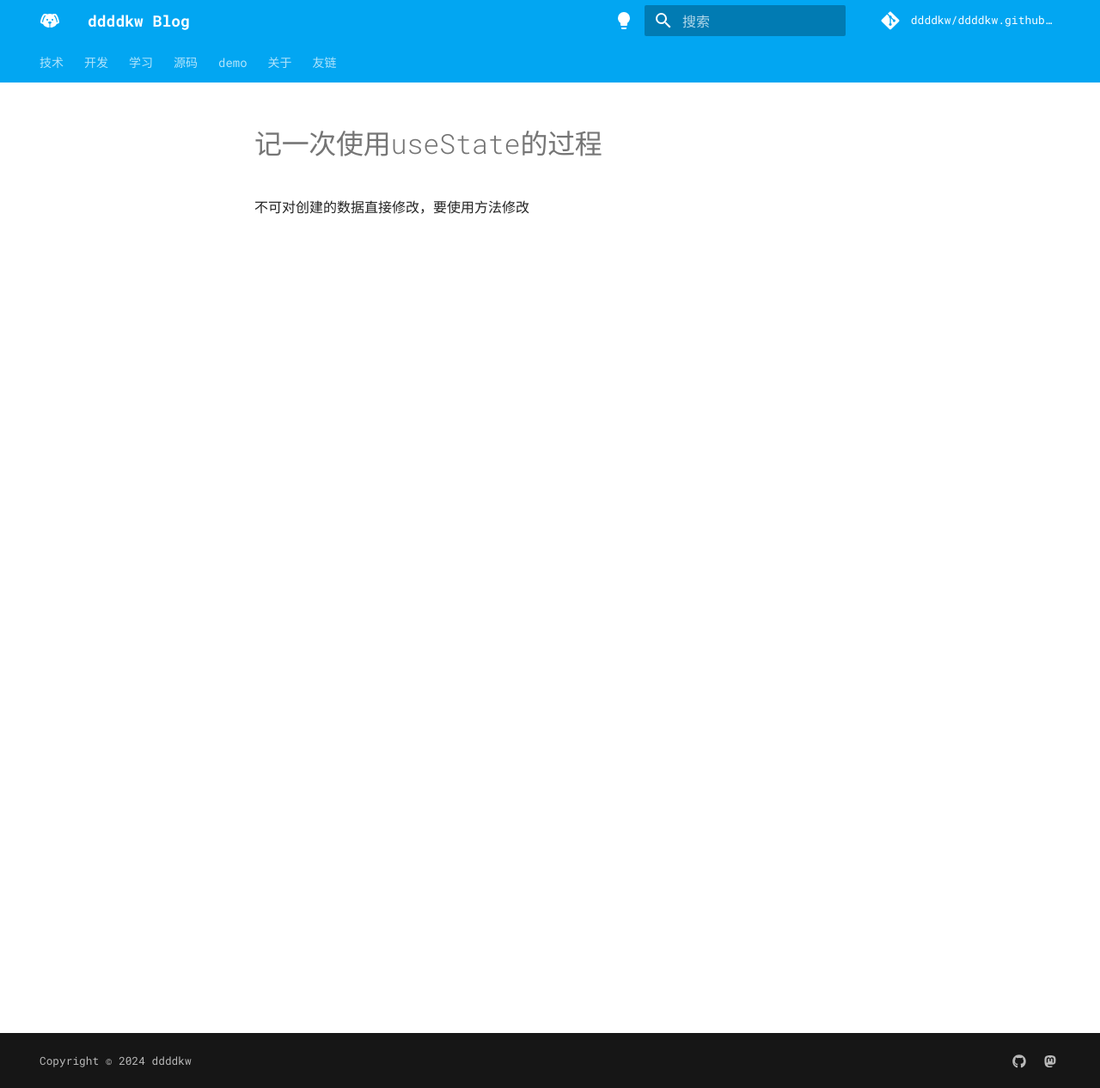
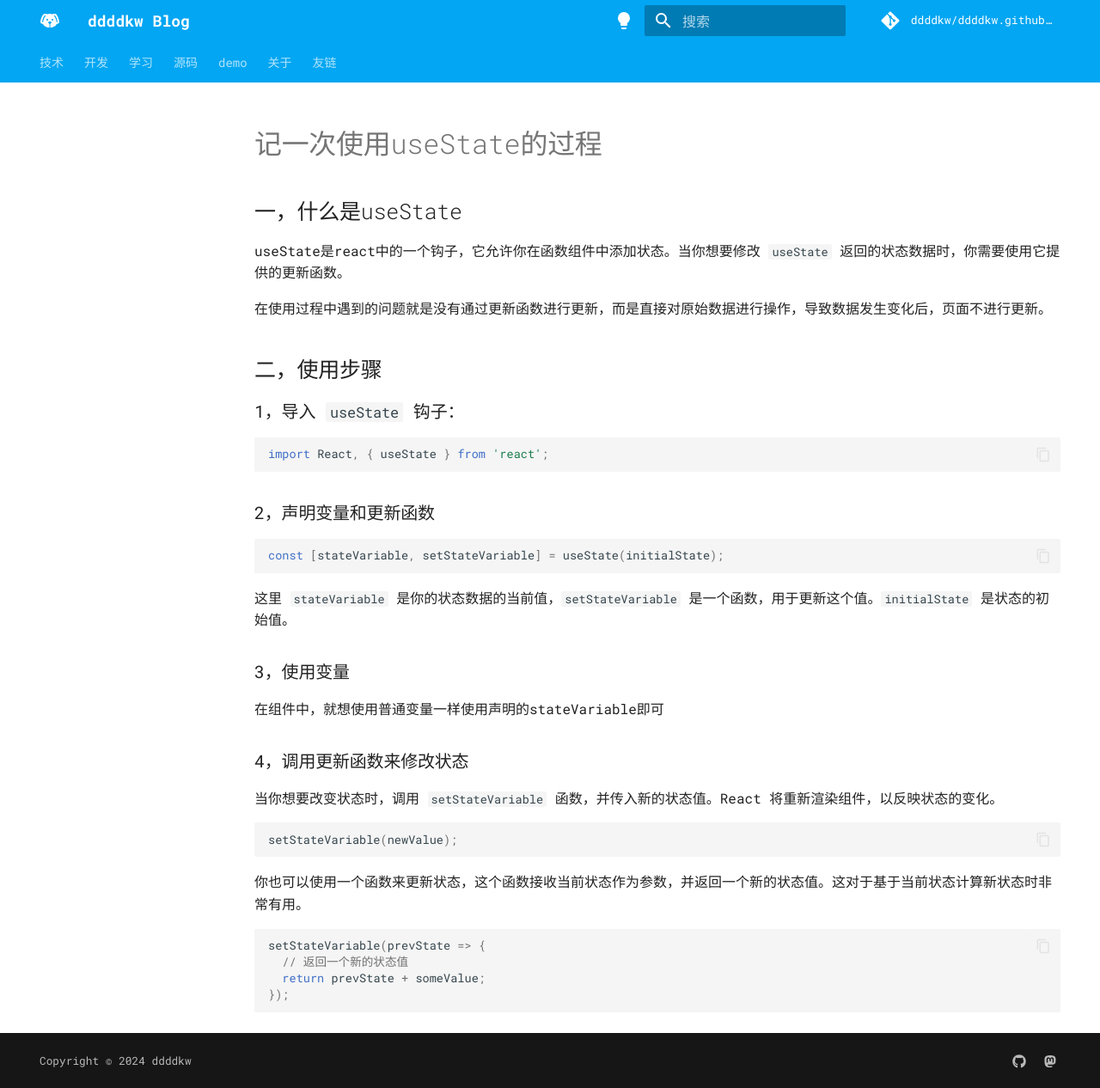
Before and after one commit to ddddkw/ddddkw.github.io, an MkDocs documentation site: the page built from docs/technology/web/react/useState.md, in a window 1280 px wide and 1266 px high. Shown: the whole window at 86% size. Built offline with MkDocs 1.6.1 and Material for MkDocs 9.7.7, drawn with Linux system fonts in a browser that asks for light colours; comment, search, counter and statistics services are not loaded.

Commit message:
useState的使用文章

````diff
--- a/docs/technology/web/react/useState.md
+++ b/docs/technology/web/react/useState.md
@@ -1,3 +1,44 @@
 # 记一次使用useState的过程
 
-不可对创建的数据直接修改，要使用方法修改
+## 一，什么是useState
+
+useState是react中的一个钩子，它允许你在函数组件中添加状态。当你想要修改 `useState` 返回的状态数据时，你需要使用它提供的更新函数。
+
+在使用过程中遇到的问题就是没有通过更新函数进行更新，而是直接对原始数据进行操作，导致数据发生变化后，页面不进行更新。
+
+## 二，使用步骤
+
+### 1，导入 `useState` 钩子：
+
+```javascript
+import React, { useState } from 'react';
+```
+
+### 2，声明变量和更新函数
+
+```javascript
+const [stateVariable, setStateVariable] = useState(initialState);
+```
+
+这里 `stateVariable` 是你的状态数据的当前值，`setStateVariable` 是一个函数，用于更新这个值。`initialState` 是状态的初始值。
+
+### 3，使用变量
+
+在组件中，就想使用普通变量一样使用声明的stateVariable即可
+
+### 4，调用更新函数来修改状态
+
+当你想要改变状态时，调用 `setStateVariable` 函数，并传入新的状态值。React 将重新渲染组件，以反映状态的变化。
+
+```javascript
+setStateVariable(newValue);
+```
+
+你也可以使用一个函数来更新状态，这个函数接收当前状态作为参数，并返回一个新的状态值。这对于基于当前状态计算新状态时非常有用。
+
+```javascript
+setStateVariable(prevState => {
+  // 返回一个新的状态值
+  return prevState + someValue;
+});
+```
````
